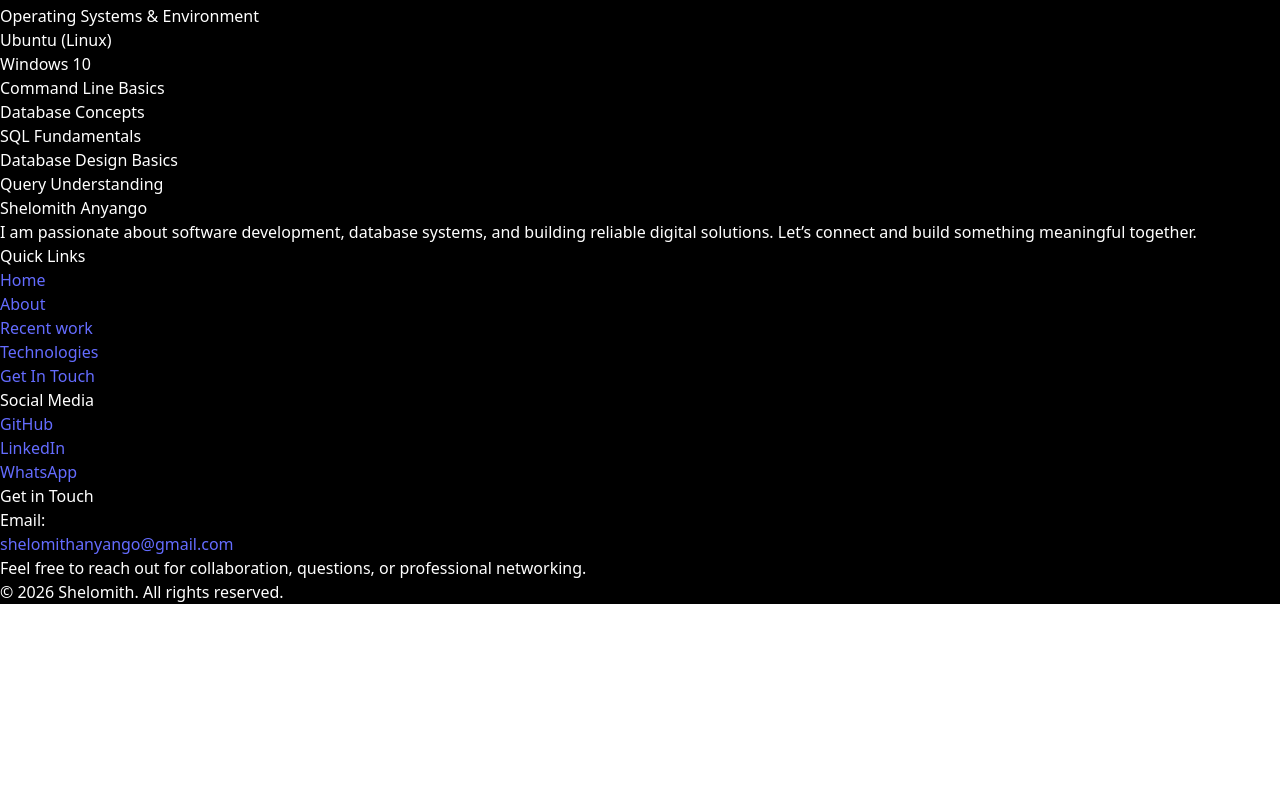
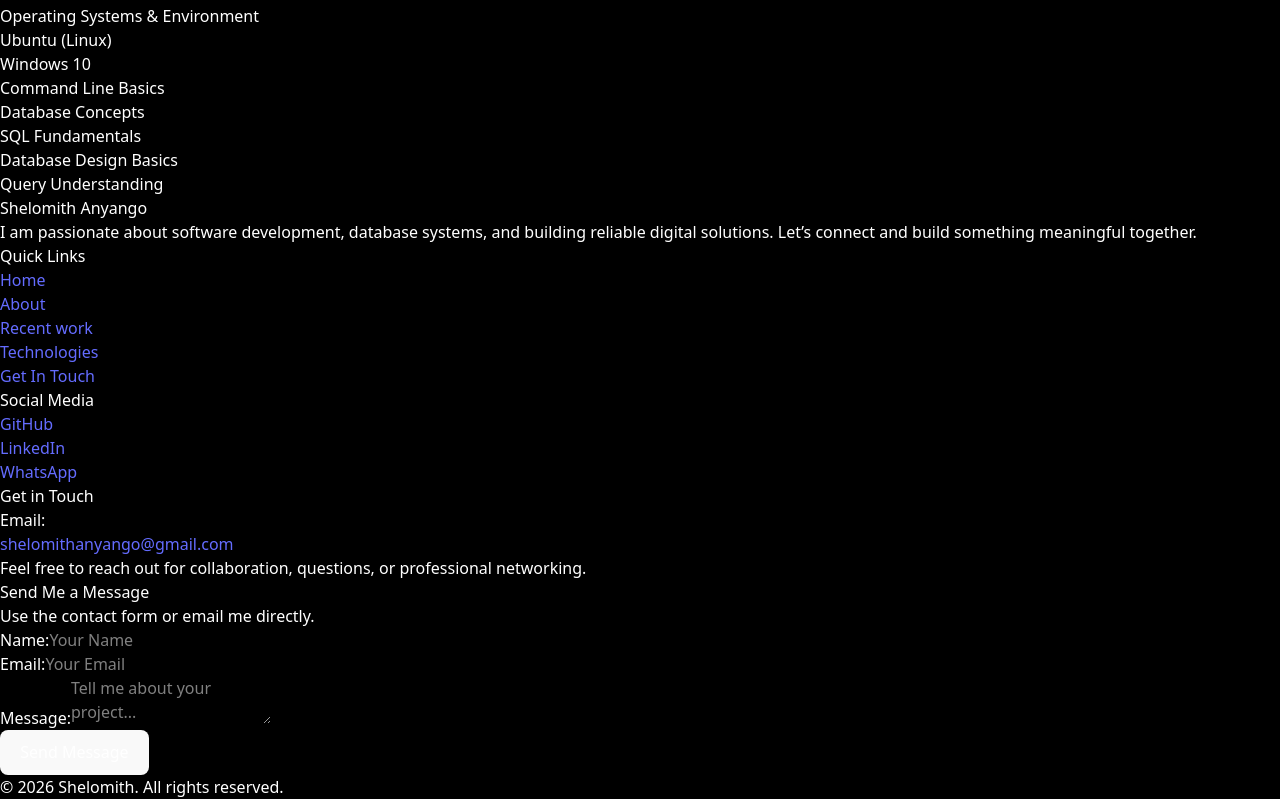
Before and after one commit to shelomithanyango/portfolio, a React (Vite) app: page / in a window 1280 px wide. Shown: the part 1930-2729 px from the top of the page. Before the commit the page ends 2534 px from the top, so only its background shows below. Built offline with nearby package versions, Linux system fonts and the light colour scheme.

Commit message:
added messaging section

```diff
--- a/src/App.jsx
+++ b/src/App.jsx
@@ -217,6 +217,25 @@ export default function App() {
               Feel free to reach out for collaboration, questions, or professional networking.
             </p>
           </div>
+          <div>
+            <h3>Send Me a Message</h3>
+            <p>Use the contact form or email me directly.</p>
+            <form >
+              <div>
+                <label>Name:</label>
+                <input type="text" placeholder='Your Name' />
+              </div>
+              <div>
+                <label >Email:</label>
+                <input type="email" placeholder='Your Email' />
+              </div>
+              <div>
+                <label>Message:</label>
+               <textarea placeholder="Tell me about your project..."></textarea>
+              </div>
+              <button type="submit">Send Message</button>
+            </form>
+          </div>
         </section>
       </main>
 
```
